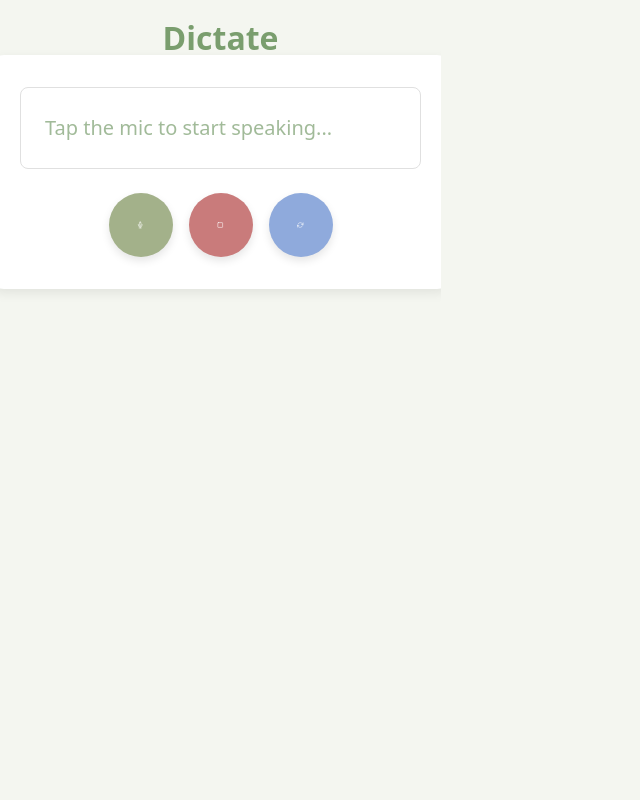
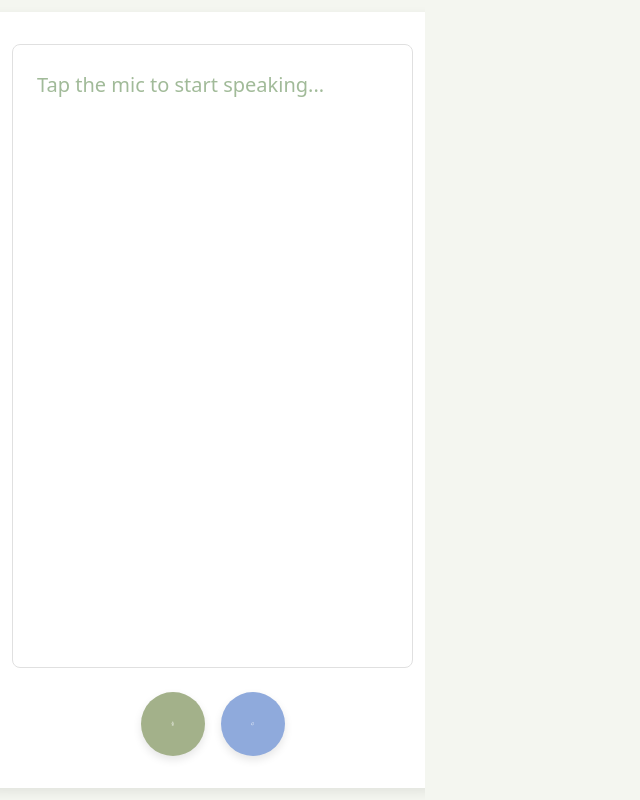
Before and after one commit to owencooke/dictate, a React (Vite) app: page / in a window 1280 px wide. Shown: the whole page, without its empty margins (0-640 px from the left). Built offline with nearby package versions, Linux system fonts and the light colour scheme.

Commit message:
second round of tasks

```diff
--- a/src/App.css
+++ b/src/App.css
@@ -2,8 +2,7 @@
 body,
 #root,
 .container {
-  height: 100vh;
-  max-height: 100vh;
+  height: 100dvh;
   margin: 0;
   font-family: system-ui, -apple-system, BlinkMacSystemFont, 'Segoe UI',
     Roboto, 'Helvetica Neue', sans-serif;
@@ -13,11 +12,11 @@ body,
 }
 
 .container {
+  height: 100dvh;
   display: flex;
   flex-direction: column;
-  /* center content horizontally if desired */
   align-items: center;
-  padding: 20px;
+  padding: 12px;
   box-sizing: border-box;
   overflow: hidden; /* no page-level scrolling */
 }
@@ -35,11 +34,21 @@ body,
   gap: 1.5rem;
 }
 
-.title {
-  font-size: 2rem;
-  color: #7a9e6e; /* muted green */
-  text-align: center;
-  margin: 0;
+
+
+.card {
+  flex: 1;
+  min-height: 0;
+  display: flex;
+  flex-direction: column;
+  overflow: hidden;
+  background-color: #ffffff;
+  border-radius: 16px;
+  box-shadow: 0 4px 12px rgba(0, 0, 0, 0.08);
+  width: 100%;
+  max-width: 600px;
+  padding: 2rem;
+  gap: 1.5rem;
 }
 
 .text-container {
@@ -53,6 +62,7 @@ body,
   line-height: 1.6;
   color: #2d3b2d;
   border: 1px solid #e0e0e0;
+  position: relative;
 }
 
 .placeholder {
@@ -71,6 +81,8 @@ body,
 .transcript-line {
   margin: 0 0 12px 0;
   line-height: 1.7;
+  display: flex;
+  align-items: baseline;
 }
 
 .recorder-controls {
@@ -133,12 +145,46 @@ body,
 
 @keyframes pulse {
   0% {
-    box-shadow: 0 0 0 0 rgba(163, 177, 138, 0.7);
+    box-shadow: 0 0 0 0 rgba(201, 123, 123, 0.7);
   }
   70% {
-    box-shadow: 0 0 0 1rem rgba(163, 177, 138, 0);
+    box-shadow: 0 0 0 1rem rgba(201, 123, 123, 0);
   }
   100% {
-    box-shadow: 0 0 0 0 rgba(163, 177, 138, 0);
+    box-shadow: 0 0 0 0 rgba(201, 123, 123, 0);
   }
 }
+
+/* make svg icons fill the circular button better */
+.btn svg {
+  width: 55%;
+  height: 55%;
+}
+
+/* timestamp styling */
+.timestamp {
+  font-size: 0.75rem;
+  color: #aaa;
+  margin-right: 8px;
+  font-variant-numeric: tabular-nums;
+  flex-shrink: 0;
+}
+
+.scroll-to-bottom-btn {
+  position: absolute;
+  bottom: 12px;
+  right: 12px;
+  background: #7a9e6e;
+  color: white;
+  border: none;
+  border-radius: 50%;
+  width: 2rem;
+  height: 2rem;
+  display: flex;
+  align-items: center;
+  justify-content: center;
+  cursor: pointer;
+  box-shadow: 0 2px 6px rgba(0,0,0,0.2);
+  transition: opacity 0.2s;
+}
+.scroll-to-bottom-btn:hover { background: #5e8a52; }
--- a/src/App.tsx
+++ b/src/App.tsx
@@ -22,9 +22,8 @@ const App: React.FC = () => {
 
   return (
     <div className="container">
-      <h1 className="title">Dictate</h1>
       <div className="card">
-      <TranscriptDisplay transcript={finalTranscript} interimTranscript={interimTranscript} />
+        <TranscriptDisplay lines={finalTranscript} interimTranscript={interimTranscript} />
         <RecorderControls
           isListening={isListening}
           hasTranscript={!!transcript}
--- a/src/components/RecorderControls.tsx
+++ b/src/components/RecorderControls.tsx
@@ -19,21 +19,13 @@ export const RecorderControls: React.FC<RecorderControlsProps> = ({
   <div className="button-container">
     <div className="recorder-controls">
       <button
-          className={`btn mic-button ${isListening ? 'listening' : ''}`}
-          onClick={onStart}
-          disabled={isListening}
-          aria-label="Start recording"
+        className={`btn ${isListening ? 'stop-button listening' : 'mic-button'}`}
+        onClick={isListening ? onStop : onStart}
+        aria-label={isListening ? 'Stop recording' : 'Start recording'}
       >
-          <FiMic />
+        {isListening ? <FiSquare /> : <FiMic />}
       </button>
-        <button
-          className="btn stop-button"
-          onClick={onStop}
-          disabled={!isListening}
-          aria-label="Stop recording"
-        >
-          <FiSquare />
-        </button>
+
       <button
         className="btn reset-button"
         onClick={onReset}
--- a/src/components/TranscriptDisplay.tsx
+++ b/src/components/TranscriptDisplay.tsx
@@ -1,43 +1,72 @@
 import React from "react";
+import { FiArrowDown } from 'react-icons/fi';
+
+interface Line {
+  text: string;
+  timestamp: string;
+}
 
 interface TranscriptDisplayProps {
-  /** concatenated final+interim for legacy purposes */
-  transcript: string;
-  /** the most recent interim segment, not persisted */
+  lines: Line[];
   interimTranscript?: string;
 }
 
-export const TranscriptDisplay: React.FC<TranscriptDisplayProps> = ({ transcript, interimTranscript }) => {
-  // split finalized text into lines, drop empty ones
-  const finalLines = transcript
-    .split('\n')
-    .map(l => l.trim())
-    .filter(l => l.length > 0);
-
+export const TranscriptDisplay: React.FC<TranscriptDisplayProps> = ({ lines, interimTranscript }) => {
   const textContainerRef = React.useRef<HTMLDivElement>(null);
   const bottomRef = React.useRef<HTMLDivElement>(null);
+  const [showScrollButton, setShowScrollButton] = React.useState(false);
 
-  // auto-scroll when either transcript or interimTranscript change
+  // auto-scroll when new lines or interim arrive
   React.useEffect(() => {
     if (bottomRef.current) {
       bottomRef.current.scrollIntoView({ behavior: 'smooth' });
     }
-  }, [transcript, interimTranscript]);
+  }, [lines, interimTranscript]);
+
+  // scroll detection to show/hide the scroll-to-bottom button
+  React.useEffect(() => {
+    const el = textContainerRef.current;
+    if (!el) return;
+
+    const onScroll = () => {
+      const nearBottom = el.scrollTop + el.clientHeight >= el.scrollHeight - 20;
+      setShowScrollButton(!nearBottom);
+    };
+
+    el.addEventListener('scroll', onScroll, { passive: true });
+    // run once to set initial state
+    onScroll();
+
+    return () => el.removeEventListener('scroll', onScroll);
+  }, []);
 
   return (
     <div className="text-container" ref={textContainerRef}>
-      {finalLines.length > 0 ? (
-        finalLines.map((line, i) => (
+      {lines && lines.length > 0 ? (
+        lines.map((line, i) => (
           <p key={i} className="transcript-line">
-            {line}
+            <span className="timestamp">{line.timestamp}</span>
+            <span className="line-text">{line.text}</span>
           </p>
         ))
       ) : (
         <span className="placeholder">Tap the mic to start speaking...</span>
       )}
+
       {interimTranscript && interimTranscript.length > 0 && (
         <p className="interim-line">{interimTranscript}</p>
       )}
+
+      {showScrollButton && (
+        <button
+          className="scroll-to-bottom-btn"
+          onClick={() => bottomRef.current?.scrollIntoView({ behavior: 'smooth' })}
+          aria-label="Scroll to bottom"
+        >
+          <FiArrowDown />
+        </button>
+      )}
+
       {/* sentinel to scroll into view */}
       <div ref={bottomRef} />
     </div>
--- a/src/hooks/useSpeechRecognition.ts
+++ b/src/hooks/useSpeechRecognition.ts
@@ -1,9 +1,14 @@
 import { useCallback, useEffect, useRef, useState } from 'react';
+
+interface TranscriptLine {
+  text: string;
+  timestamp: string;
+}
 
 interface SpeechRecognitionResult {
   transcript: string;
   interimTranscript: string;
-  finalTranscript: string;
+  finalTranscript: TranscriptLine[];
   isListening: boolean;
   isSupported: boolean;
   start: () => void;
@@ -22,8 +27,8 @@ export const useSpeechRecognition = ({
   continuous = true,
   interimResults = true,
 }: UseSpeechRecognitionOptions = {}): SpeechRecognitionResult => {
-  // split state: finalized and interim pieces
-  const [finalTranscript, setFinalTranscript] = useState('');
+  // split state: finalized lines and interim pieces
+  const [finalTranscript, setFinalTranscript] = useState<TranscriptLine[]>([]);
   const [interimTranscript, setInterimTranscript] = useState('');
   const [isListening, setIsListening] = useState(false);
   const [isSupported, setIsSupported] = useState(false);
@@ -58,8 +63,8 @@ export const useSpeechRecognition = ({
       }
 
       if (finalText) {
-        // append a newline after each finalized segment to keep sentences separate
-        setFinalTranscript(prev => prev + finalText + '\n');
+        const timestamp = new Date().toLocaleTimeString('en-US', { hour: '2-digit', minute: '2-digit', hour12: false });
+        setFinalTranscript(prev => [...prev, { text: finalText.trim(), timestamp }]);
       }
       // always replace interim, never accumulate
       setInterimTranscript(interimText);
@@ -93,12 +98,12 @@ export const useSpeechRecognition = ({
 
   const reset = useCallback(() => {
     stop();
-    setFinalTranscript('');
+    setFinalTranscript([]);
     setInterimTranscript('');
   }, [stop]);
 
-  // expose combined transcript for convenience
-  const transcript = finalTranscript + interimTranscript;
+  // expose combined transcript for convenience (string form)
+  const transcript = finalTranscript.map(l => l.text).join('\n') + interimTranscript;
   return {
     transcript,
     finalTranscript,
--- a/src/index.css
+++ b/src/index.css
@@ -31,13 +31,13 @@ body {
 
 body {
   display: flex;
-  place-items: center;
   min-width: 320px;
-  /* min-height no longer needed; root handles full height */
 }
 
 #root {
   height: 100%;
+  display: flex;
+  flex-direction: column;
 }
 
 h1 {
```
Lines whose indentation alone changed are shown as unchanged.
